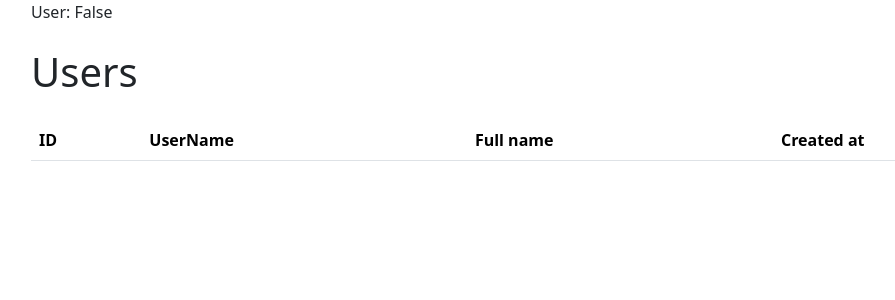
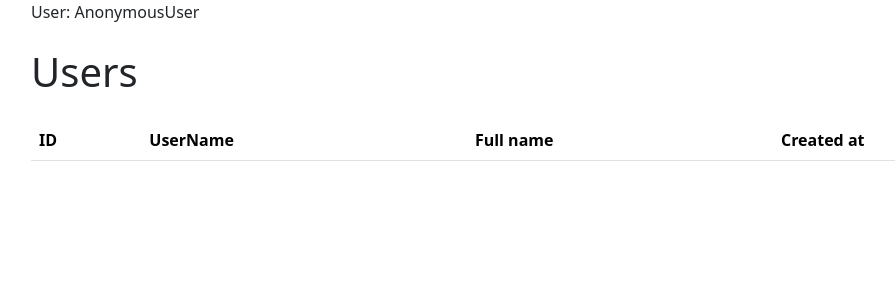
Before and after one commit to Osayanny/python-project-52, a Django app: page /users/ in a window 1280 px wide. Shown: the part 56-356 px from the top of the page, without its empty margins (51-946 px from the left). Run offline with Django 5.2, Linux system fonts and the light colour scheme; lists and menus that the app fills with data are empty; parts of the project's set-up code (start-up, migrations or seed data) failed here and were passed over; some libraries are stand-ins or nearby versions.

Commit message:
small fixes

```diff
--- a/task_manager/templates/layouts/base.html
+++ b/task_manager/templates/layouts/base.html
@@ -10,7 +10,7 @@
         {% bootstrap_css %}
         {% bootstrap_javascript %}
 
-        <title>{% block title %}{% translate 'Task Manager' %}{% endblock %}</title>
+        <title>{% translate 'Task Manager' %}</title>
     </head>
     <body class="d-flex flex-column min-vh-100">
 
@@ -22,7 +22,7 @@
 
         <div class="container wrapper flex-grow-1">
         {% include 'layouts/flash.html' %}
-        <p>User: {{ request.user.is_authenticated }}</p>
+        <p>User: {{ request.user }}</p>
         {% block content %}{% endblock %}
         </div>
         <footer>
```
